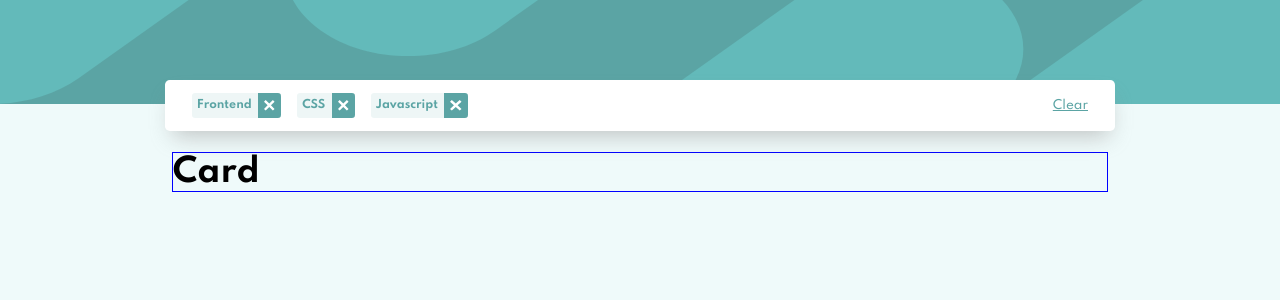
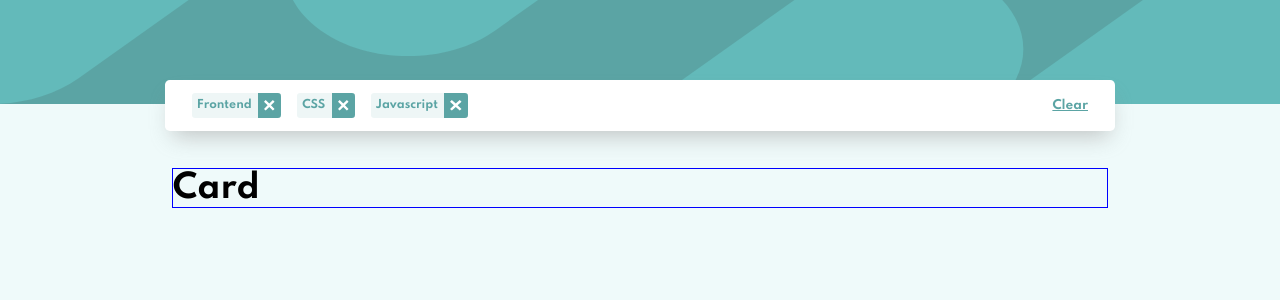
Before and after one commit to Moro-Afriyie/Job-listings-with-filtering, a React (Create React App) app in the folder job-listings-with-filtering/: page / in a window 1280 px wide. Shown: the top 300 px of the page. Built offline with nearby package versions, Linux system fonts and the light colour scheme.

Commit message:
edit filter component

```diff
--- a/job-listings-with-filtering/src/App.scss
+++ b/job-listings-with-filtering/src/App.scss
@@ -14,7 +14,7 @@ body {
   height: 100vh;
   display: flex;
   flex-direction: column;
-  gap: 3rem;
+  gap: 4rem;
   .header {
     height: 6.5rem;
     background-color: $DesaturatedDarkCyan;
--- a/job-listings-with-filtering/src/styles/Filter.scss
+++ b/job-listings-with-filtering/src/styles/Filter.scss
@@ -29,6 +29,7 @@
       background-color: $FilterTablets;
       border-radius: 0.2rem;
       gap: 0.2rem;
+      cursor: pointer;
       p {
         font-size: 11px;
         font-weight: 700;
@@ -42,7 +43,7 @@
         background-color: $DesaturatedDarkCyan;
         border-top-right-radius: 0.2rem;
         border-bottom-right-radius: 0.2rem;
-        cursor: pointer;
+
         &:hover {
           background-color: $VeryDarkGrayishCyan;
         }
@@ -55,5 +56,7 @@
   .clear {
     text-decoration: underline;
     font-size: 12px;
+    font-weight: 700;
+    cursor: pointer;
   }
 }
```
